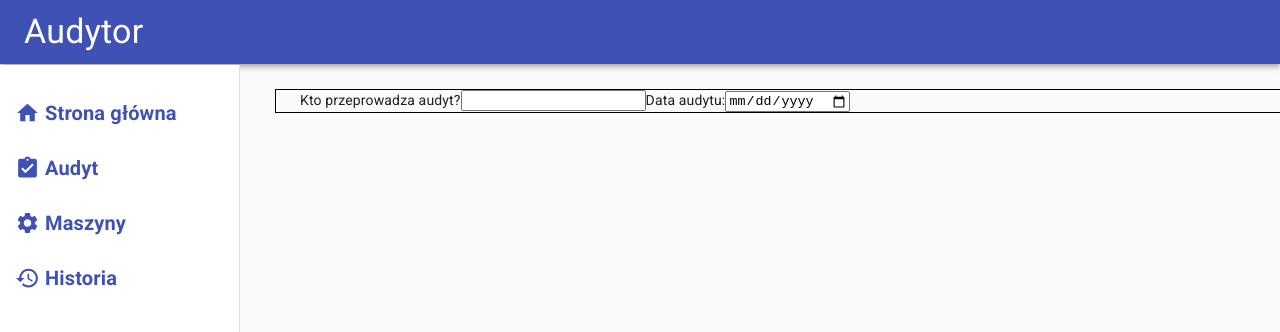
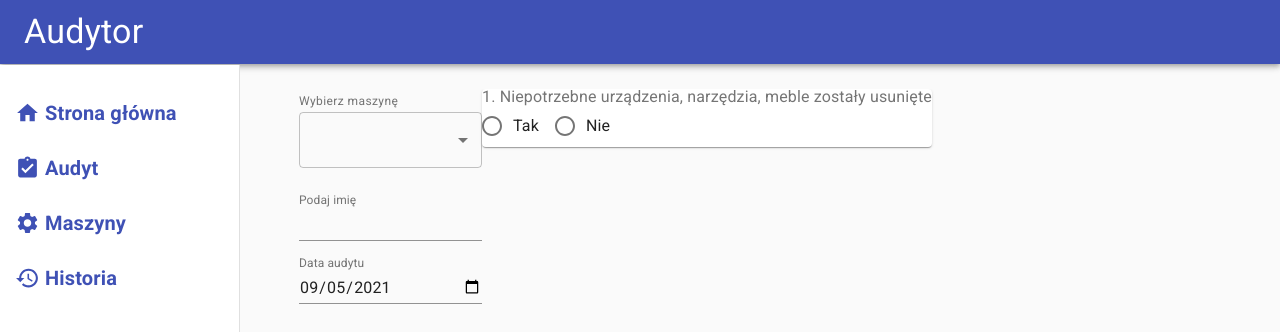
Before and after one commit to Dam-o/Audytor, a React (Create React App) app in the folder APP/app/: page /audyt in a window 1280 px wide. Shown: the top 332 px of the page. Built offline with nearby package versions, Linux system fonts and the light colour scheme; no server answers.

Commit message:
workingOnForm

```diff
--- a/APP/app/src/components/Audyt.js
+++ b/APP/app/src/components/Audyt.js
@@ -1,6 +1,13 @@
-import React from 'react';
+import React, { useState, useEffect } from 'react';
 import { makeStyles } from '@material-ui/core/styles';
 import { Container } from '@material-ui/core';
+import { FormControl, Radio, RadioGroup, FormControlLabel, FormLabel } from '@material-ui/core';
+
+import { TextField } from '@material-ui/core';
+import { Select, MenuItem } from '@material-ui/core';
+import moment from 'moment';
+import { FormHelperText } from '@material-ui/core';
+import { Card } from '@material-ui/core';
 
 
 
@@ -11,33 +18,95 @@ const useStyles = makeStyles(() => ({
         marginLeft: 275,
         marginTop: 25,
         overflow: 'hidden',
-        display: "flex",
-        border: "1px solid black"
+        display: "flex"
+    },
 
+    name: {
+        marginBottom: 15
     },
+
+    select: {
+        marginBottom: 25,
+        minWidth: 120,
+    },
+
+    textHelper: {
+        marginLeft: 0
+    },
+
+    radioGroup: {
+        display: "inline"
+    }
 
 }));
 export default function Audyt() {
     const classes = useStyles();
+    const date = moment().format("YYYY-MM-DD");
+    const [slitter, setSlitter] = useState([]);
+    const [name, setName] = useState("");
+    const url = "https://my-json-server.typicode.com/Dam-o/slitter/db";
+
+    useEffect(() => {
+        fetch(url)
+            .then(data => data.json())
+            .then(data => setSlitter(data.slitter))
+            .then(err => console.log(err))
+    }, []);
 
 
     return (
         <Container
             className={classes.container}>
-            <form>
-                <label htmlFor="name">Kto przeprowadza audyt?</label>
-                <input
-                    type="text"
-                    name="name">
-                </input>
-                <lable>Data audytu:</lable>
-                <input
+            <FormControl
+                component="fieldset"
+                variant="outlined"
+            >
+                <FormHelperText
+                    className={classes.textHelper}>Wybierz maszynę</FormHelperText>
+                <Select
+                    className={classes.select}
+                    labelId="label"
+                    id="select"
+                    value={name}
+                    onChange={e => setName(e.target.value)}>
+                    <MenuItem value="1">SM201</MenuItem>
+                    <MenuItem value="2">SM202</MenuItem>
+                    <MenuItem value="3">SM203</MenuItem>
+                    <MenuItem value="4">SM204</MenuItem>
+                    <MenuItem value="5">SM205</MenuItem>
+                    <MenuItem value="6">SM206</MenuItem>
+                </Select>
+                <TextField
+                    className={classes.name}
+                    id="name"
+                    label="Podaj imię"
+                    defaultValue=" "
+                />
+                <TextField
+                    id="date"
+                    label="Data audytu"
                     type="date"
-                    name="date"
-                ></input>
+                    defaultValue={date}
+                    className={classes.textField}
+                />
+            </FormControl>
+            <FormControl>
+                <Card>
+                    <FormLabel component="legend">1. Niepotrzebne urządzenia, narzędzia, meble zostały usunięte</FormLabel>
+                    <RadioGroup
+                        className={classes.radioGroup}
+                        aria-label="gender"
+                        name="gender1" >
+                        <FormControlLabel value="female" control={<Radio />} label="Tak" />
+                        <FormControlLabel value="male" control={<Radio />} label="Nie" />
+                    </RadioGroup>
+                </Card>
+            </FormControl>
 
 
-            </form>
+
+
+
         </Container >
     )
 }
--- a/APP/app/src/components/Header.js
+++ b/APP/app/src/components/Header.js
@@ -4,7 +4,7 @@ import AppBar from '@material-ui/core/AppBar';
 import Toolbar from '@material-ui/core/Toolbar';
 import { Typography } from '@material-ui/core';
 import Menu from "./Menu";
-import moment from "moment";
+
 
 
 
--- a/APP/app/src/components/Home.js
+++ b/APP/app/src/components/Home.js
@@ -4,7 +4,7 @@ import { Container } from '@material-ui/core';
 import { Grid } from '@material-ui/core';
 import Widget from './Widget';
 import Machins from "./Machins";
-import moment from "moment";
+
 
 const useStyles = makeStyles(() => ({
     content: {
@@ -44,6 +44,7 @@ const Home = () => {
                     <Grid
                         item
                         xs={8}>
+
                         <Machins />
                     </Grid>
                 </Grid>
--- a/APP/app/src/components/Widget.js
+++ b/APP/app/src/components/Widget.js
@@ -24,17 +24,11 @@ const useStyles = makeStyles(() => ({
         width: 155,
         height: 155,
         marginBottom: 15,
-    },
-
-    method: {
-        marginTop: 55,
-        width: 250,
-        height: 250,
+    }
 
 
-    },
+}));
 
-}))
 
 
 const Widget = () => {
@@ -60,13 +54,6 @@ const Widget = () => {
                 </Typography>
             </Paper>
 
-            <img
-                src={`${process.env.PUBLIC_URL}/assets/images/5S_methodology.png`}
-                alt="5s_image"
-                className={classes.method}>
-            </img>
-
-
         </Container>
     )
 }
```
